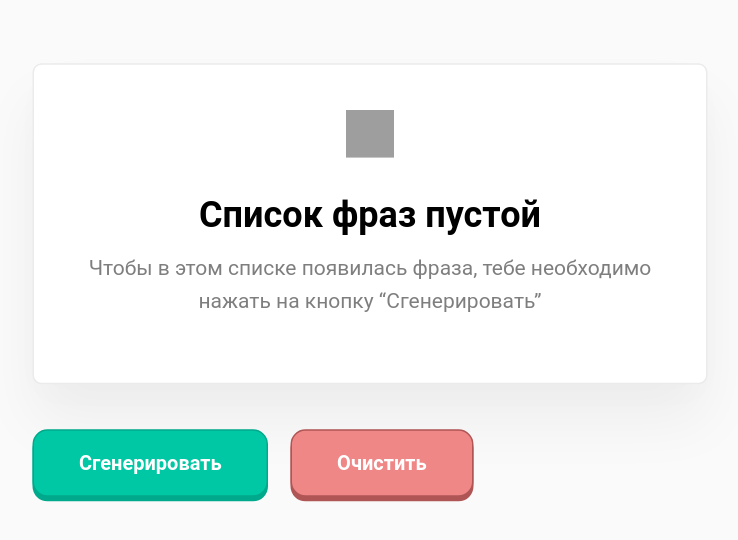
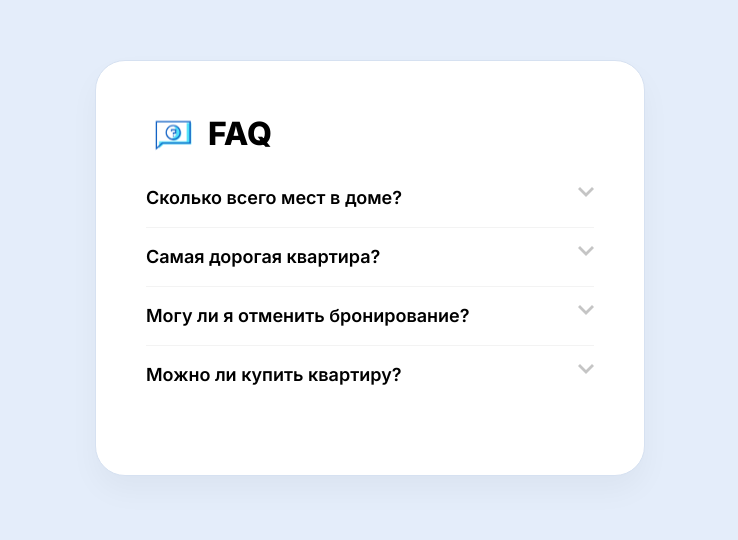
Before and after one commit to mastersu83/mastersu83-tutorial, a React (Create React App) app: page / in a window 1280 px wide. Shown: the part 132-672 px from the top of the page, without its empty margins (270-1008 px from the left). Built offline with nearby package versions, Linux system fonts and the light colour scheme; grey boxes are pictures that could not be loaded.

Commit message:
Revert "сделал урок № 5 Random Phrase"

```diff
--- a/src/index.js
+++ b/src/index.js
@@ -1,6 +1,6 @@
 import React from "react";
 import ReactDOM from "react-dom";
-import "./tutorial-randomListPhrase/App.css";
-import App from "./tutorial-randomListPhrase/App";
+import "./index.css";
+import App from "./tutorial-3/App";
 
 ReactDOM.render(<App />, document.getElementById("root"));
--- a/src/tutorial-randomListPhrase/App.css
+++ /dev/null
@@ -1,75 +0,0 @@
-* {
-  font-family: "Roboto";
-}
-
-body {
-  background-color: #fafafa;
-}
-
-.wrapper {
-  width: 450px;
-  margin: 50px auto;
-  transform: scale(1.5) translateY(70px);
-}
-
-.list {
-  max-height: 400px;
-  overflow: auto;
-  padding: 30px;
-  margin-bottom: 30px;
-}
-
-.btn {
-  height: 45px;
-  padding: 0 30px;
-  border: 0;
-  border-radius: 10px;
-  margin-right: 15px;
-  font-weight: 600;
-  cursor: pointer;
-  transition: all 0.15s ease;
-}
-.btn:active {
-  transform: translateY(2px);
-  box-shadow: none;
-}
-.btn_generate {
-  background-color: #00c8a4;
-  color: #fff;
-  box-shadow: 0 3px 0 #00a98b;
-  border: 1px solid #00a98b;
-}
-.btn_clear {
-  background-color: #f08787;
-  box-shadow: 0 3px 0 #b05555;
-  border: 1px solid #b05555;
-  color: #fff;
-}
-
-.block {
-  padding: 15px 30px;
-  background: #ffffff;
-  border: 1px solid #ebebeb;
-  box-sizing: border-box;
-  box-shadow: 0 9px 24px rgba(0, 0, 0, 0.01), 0 25px 40px rgba(0, 0, 0, 0.05);
-  border-radius: 6px;
-  margin-bottom: 30px;
-}
-.block h3 {
-  font-size: 18px;
-}
-
-.empty-block {
-  text-align: center;
-  padding: 30px;
-}
-.empty-block h2 {
-  font-size: 24px;
-  margin-bottom: 0;
-}
-.empty-block p {
-  margin-top: 10px;
-  font-size: 14px;
-  opacity: 0.5;
-  line-height: 22px;
-}
--- a/src/tutorial-randomListPhrase/App.js
+++ /dev/null
@@ -1,50 +0,0 @@
-import React from "react";
-import Phrase from "./components/Phrase";
-import EmptyBlock from "./components/EmptyBlock";
-import { adjectivesArr, nounsArr } from "./state";
-
-const App = () => {
-  const [mainState, setMainState] = React.useState([]);
-
-  const randomNumber = (min, max) => {
-    return Math.round(Math.random() * (max - min) + min);
-  };
-
-  const genRandomNum = () => {
-    let num1 = randomNumber(0, adjectivesArr.length - 1);
-    let num2 = randomNumber(0, adjectivesArr.length - 1);
-    let num3 = randomNumber(0, nounsArr.length - 1);
-    setMainState((prev) => [...prev, `${num1} ${num2} ${num3}`]);
-  };
-
-  const onClearMainState = () => {
-    setMainState([]);
-  };
-
-  return (
-    <div className="wrapper">
-      <div className="list">
-        {mainState &&
-          mainState.map((p, index) => (
-            <Phrase
-              mainState={mainState}
-              key={index}
-              index={index}
-              phrase={p}
-              adjectivesArr={adjectivesArr}
-              nounsArr={nounsArr}
-            />
-          ))}
-      </div>
-      {!mainState.length && <EmptyBlock />}
-      <button onClick={genRandomNum} className="btn btn_generate">
-        Сгенерировать
-      </button>
-      <button onClick={onClearMainState} className="btn btn_clear">
-        Очистить
-      </button>
-    </div>
-  );
-};
-
-export default App;
--- a/src/tutorial-randomListPhrase/components/EmptyBlock.jsx
+++ /dev/null
@@ -1,21 +0,0 @@
-import React from "react";
-
-const EmptyBlock = () => {
-  return (
-    <div className="block empty-block">
-      <img
-        src="https://res.cloudinary.com/dfnhxiq6j/image/upload/v1640354646/ghost_lztiyl.png"
-        width="32px"
-        height="32px"
-        alt="Ghost"
-      />
-      <h2>Список фраз пустой</h2>
-      <p>
-        Чтобы в этом списке появилась фраза, тебе необходимо нажать на кнопку
-        “Сгенерировать”
-      </p>
-    </div>
-  );
-};
-
-export default EmptyBlock;
--- a/src/tutorial-randomListPhrase/components/Phrase.jsx
+++ /dev/null
@@ -1,19 +0,0 @@
-import React from "react";
-
-const Phrase = (props) => {
-  let num = props.mainState[props.index].split(" ");
-  let phrase =
-    props.adjectivesArr[num[0]] +
-    " " +
-    props.adjectivesArr[num[1]] +
-    " " +
-    props.nounsArr[num[2]];
-
-  return (
-    <div className="block">
-      <h3>{phrase}</h3>
-    </div>
-  );
-};
-
-export default Phrase;
--- a/src/tutorial-randomListPhrase/state.js
+++ /dev/null
@@ -1,43 +0,0 @@
-export const adjectivesArr = [
-  "абсолютный",
-  "адский",
-  "азартный",
-  "активный",
-  "ангельский",
-  "астрономический",
-  "баснословный",
-  "безбожный",
-  "безбрежный",
-  "безвозвратный",
-  "безграничный",
-  "бездонный",
-  "бездушный",
-  "безжалостный",
-  "замечательно",
-  "замечательный",
-  "записной",
-  "запредельный",
-  "заядлый",
-  "звериный",
-  "зверский",
-  "зеленый",
-  "злой",
-  "злостный",
-  "значительный",
-  "неоспоримый",
-  "неотразимый",
-  "неоценимый",
-  "непередаваемый",
-];
-export const nounsArr = [
-  "лгун",
-  "день",
-  "конь",
-  "олень",
-  "человек",
-  "программист",
-  "ребёнок",
-  "конец",
-  "город",
-  "дурак",
-];
```
